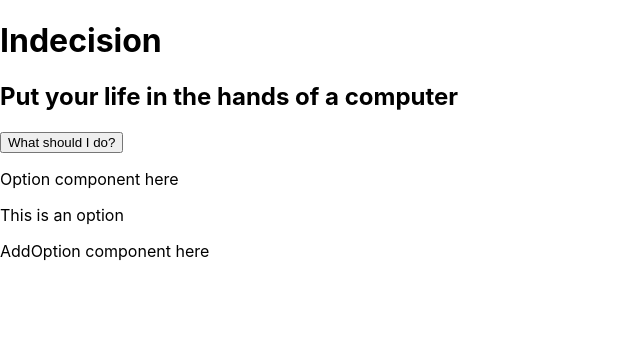
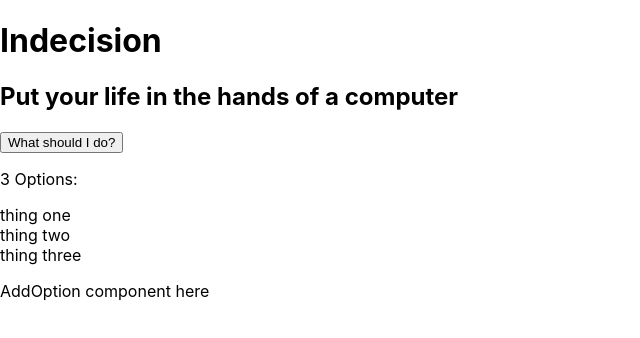
Before and after one commit to garcialuis/indecision, a React (Create React App) app: page / in a window 1280 px wide. Shown: the top 338 px of the page, without its empty margins (0-640 px from the left). Built offline with nearby package versions, Linux system fonts and the light colour scheme.

Commit message:
feat: extended indecision, options, and option components to use props
Props have been added to options and option components. This will allow
us to reuse the components and pass in data that we want rendered.

```diff
--- a/src/App.js
+++ b/src/App.js
@@ -1,8 +1,24 @@
-const Header = () => {
+const IndecisionApp = () => {
+
+  const title = 'Indecision'
+  const subtitle = 'Put your life in the hands of a computer'
+  const options = ['thing one', 'thing two', 'thing three']
+
   return (
     <div>
-      <h1>Indecision</h1>
-      <h2>Put your life in the hands of a computer</h2>
+      <Header title={title} subtitle={subtitle}/>
+      <Action />
+      <Options options={options}/>
+      <AddOption />
+    </div>
+  );
+}
+
+const Header = ({title, subtitle}) => {
+  return (
+    <div>
+      <h1>{title}</h1>
+      <h2>{subtitle}</h2>
     </div>
   );
 }
@@ -15,19 +31,21 @@ const Action = () => {
   );
 }
 
-const Options = () => {
+const Options = ({options}) => {
   return (
     <div>
-      <p>Option component here</p>
-      <Option />
+      <p>{options.length} Options: </p>
+      {
+        options.map((option) => <Option key={option} optionText={option} />)
+      }
     </div>
   );
 }
 
-const Option = () => {
+const Option = ({optionText}) => {
   return (
     <div>
-      This is an option
+      {optionText}
     </div>
   );
 }
@@ -40,18 +58,6 @@ const AddOption = () => {
   );
 }
 
-const IndecisionApp = () => {
-  return (
-    <div>
-      <Header />
-      <Action />
-      <Options />
-      <AddOption />
-    </div>
-  );
-}
-
-
 function App() {
   return (
     <IndecisionApp />
```
